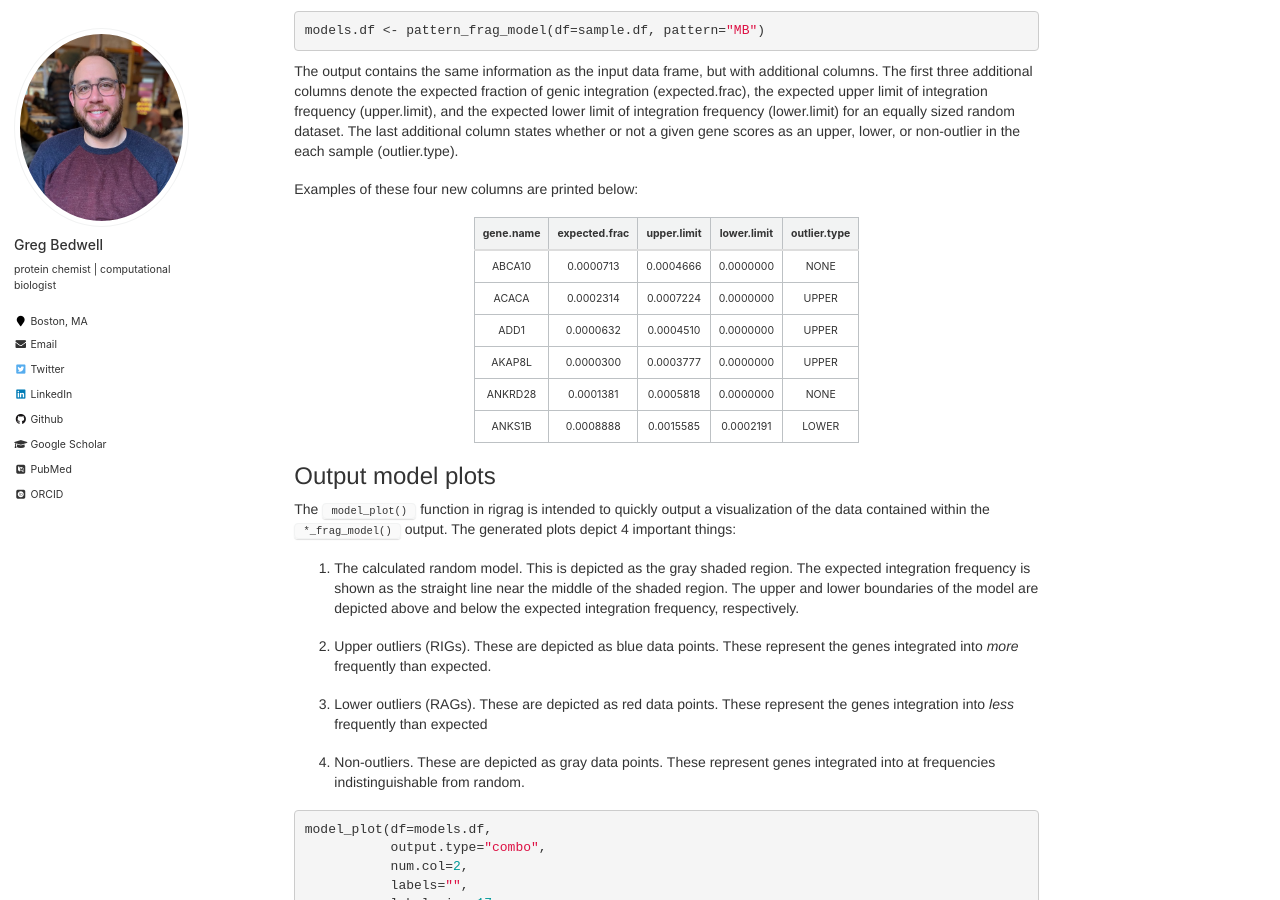
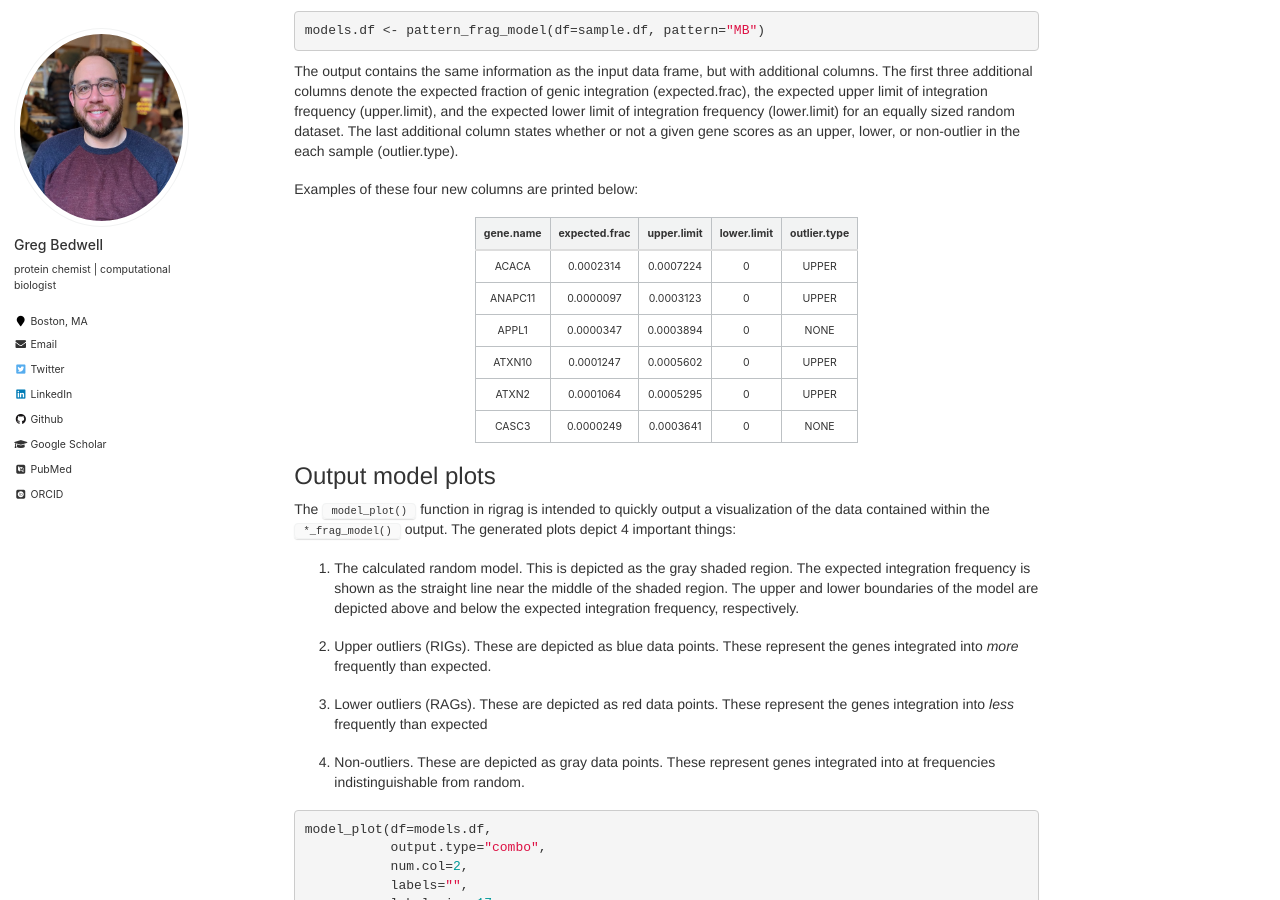
Before and after one commit to gbedwell/gbedwell.github.io, a Jekyll site: the page built from _posts/2021-04-01-rigrag.html, in a window 1280 px wide and 900 px high, scrolled down 1842 px. Built offline with Jekyll 4.4.1, drawn with Linux system fonts in a browser that asks for light colours; some web fonts are replaced.

Commit message:
more table wrangling

````diff
--- a/Rmd/2021-04-01-rigrag.Rmd
+++ b/Rmd/2021-04-01-rigrag.Rmd
@@ -67,7 +67,7 @@ sample.df <- int_file_import(files=files, sample.ids=sample.ids, collapsed = TRU
 
 ```{r, echo=FALSE}
 knitr::kable(head(sample.df[1:10, c(1:10)]), align = "cccccccccc", format='html', escape=TRUE) %>%
-   kableExtra::kable_styling(position="center") %>%
+   kableExtra::kable_styling(full_width=TRUE, position="center") %>%
    kableExtra::row_spec(0 , align="c")
 ```
 
--- a/_posts/2021-04-01-rigrag.html
+++ b/_posts/2021-04-01-rigrag.html
@@ -4,7 +4,6 @@ permalink: /tools/rigrag
 ---
 
 rigrag is an R package for identifying genes preferentially targeted or avoided for integration during HIV-1 infection. The integration frequency into each gene is compared to the expected integration frequency according to phenomenological models of random integration. Genes with integration frequencies higher than random are called upper outliers or recurrent integration genes (RIGs) and genes with integration frequencies lower than random are called lower outliers or recurrent avoided genes (RAGs). Genes with integration frequencies indistinguishable from random are called non-outliers. The package includes functions to easily import genic integration site bed files <i>en masse</i>, to easily generate matched random models of HIV-1 integration, to classify genes into their respective outlier category, to easily and reproducibly generate plots of the data, and an assortment of other functions useful for comparing samples to each other. rigrag is described in more detail in a manuscript currently under review.
-
 <html>
 
 <head>
@@ -476,23 +475,6 @@ outlier.type
 <tbody>
 <tr>
 <td style="text-align:center;">
-ABCA10
-</td>
-<td style="text-align:center;">
-0.0000713
-</td>
-<td style="text-align:center;">
-0.0004666
-</td>
-<td style="text-align:center;">
-0.0000000
-</td>
-<td style="text-align:center;">
-NONE
-</td>
-</tr>
-<tr>
-<td style="text-align:center;">
 ACACA
 </td>
 <td style="text-align:center;">
@@ -502,7 +484,7 @@ ACACA
 0.0007224
 </td>
 <td style="text-align:center;">
-0.0000000
+0
 </td>
 <td style="text-align:center;">
 UPPER
@@ -510,16 +492,16 @@ UPPER
 </tr>
 <tr>
 <td style="text-align:center;">
-ADD1
+ANAPC11
 </td>
 <td style="text-align:center;">
-0.0000632
+0.0000097
 </td>
 <td style="text-align:center;">
-0.0004510
+0.0003123
 </td>
 <td style="text-align:center;">
-0.0000000
+0
 </td>
 <td style="text-align:center;">
 UPPER
@@ -527,16 +509,33 @@ UPPER
 </tr>
 <tr>
 <td style="text-align:center;">
-AKAP8L
+APPL1
 </td>
 <td style="text-align:center;">
-0.0000300
+0.0000347
 </td>
 <td style="text-align:center;">
-0.0003777
+0.0003894
 </td>
 <td style="text-align:center;">
-0.0000000
+0
+</td>
+<td style="text-align:center;">
+NONE
+</td>
+</tr>
+<tr>
+<td style="text-align:center;">
+ATXN10
+</td>
+<td style="text-align:center;">
+0.0001247
+</td>
+<td style="text-align:center;">
+0.0005602
+</td>
+<td style="text-align:center;">
+0
 </td>
 <td style="text-align:center;">
 UPPER
@@ -544,36 +543,36 @@ UPPER
 </tr>
 <tr>
 <td style="text-align:center;">
-ANKRD28
+ATXN2
 </td>
 <td style="text-align:center;">
-0.0001381
+0.0001064
 </td>
 <td style="text-align:center;">
-0.0005818
+0.0005295
 </td>
 <td style="text-align:center;">
-0.0000000
+0
 </td>
 <td style="text-align:center;">
-NONE
+UPPER
 </td>
 </tr>
 <tr>
 <td style="text-align:center;">
-ANKS1B
+CASC3
 </td>
 <td style="text-align:center;">
-0.0008888
+0.0000249
 </td>
 <td style="text-align:center;">
-0.0015585
+0.0003641
 </td>
 <td style="text-align:center;">
-0.0002191
+0
 </td>
 <td style="text-align:center;">
-LOWER
+NONE
 </td>
 </tr>
 </tbody>
````
